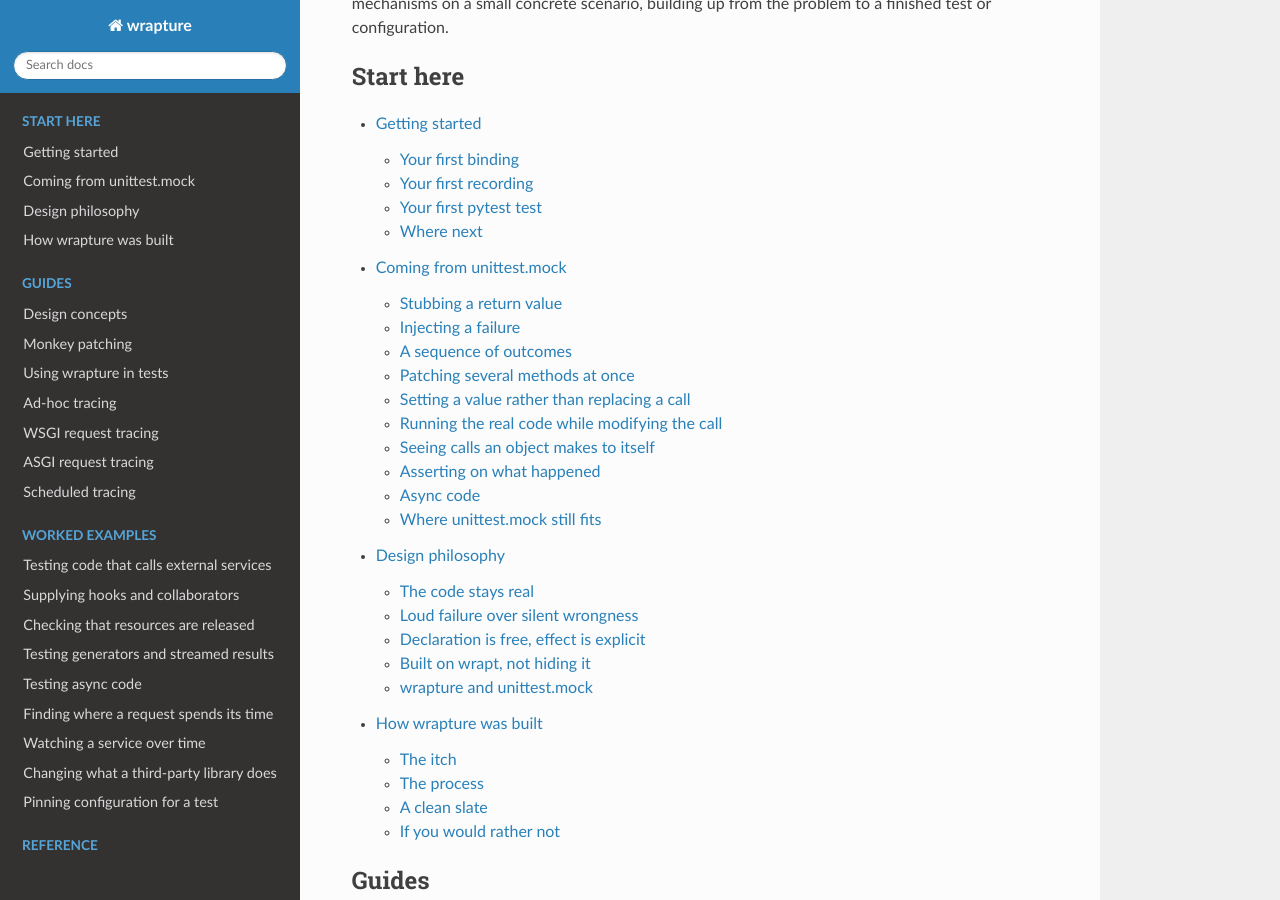
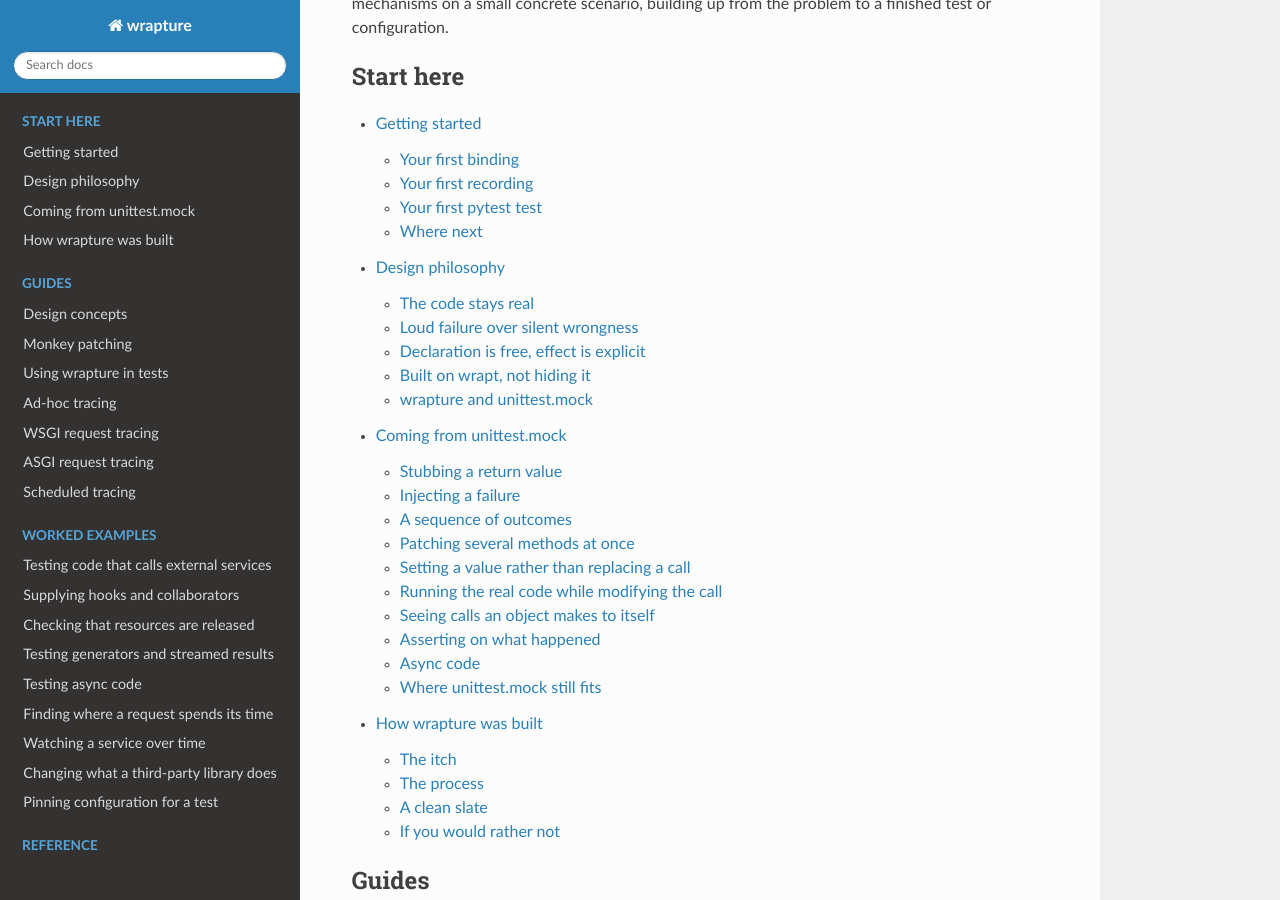
Before and after one commit to GrahamDumpleton/wrapture, a Sphinx documentation site: the page built from docs/index.md, in a window 1280 px wide and 900 px high, scrolled down 1963 px. Built offline with Sphinx 7.4.7 and the Read the Docs theme 3.1.0, drawn with Linux system fonts in a browser that asks for light colours.

````diff
--- a/docs/index.md
+++ b/docs/index.md
@@ -102,8 +102,8 @@ from the problem to a finished test or configuration.
 :caption: Start here
 
 getting-started
+design-philosophy
 coming-from-mock
-design-philosophy
 how-wrapture-was-built
 ```
 
````
